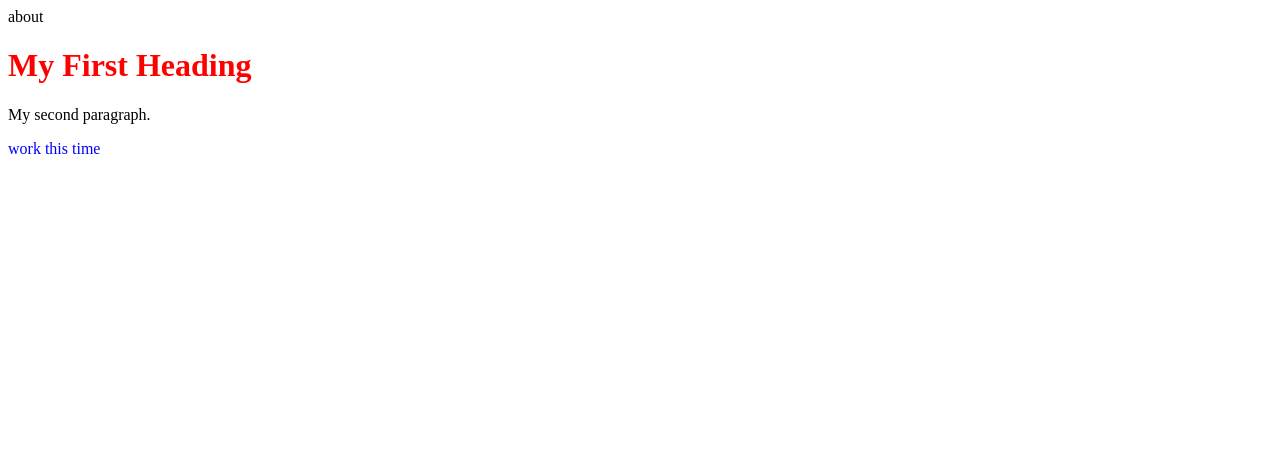
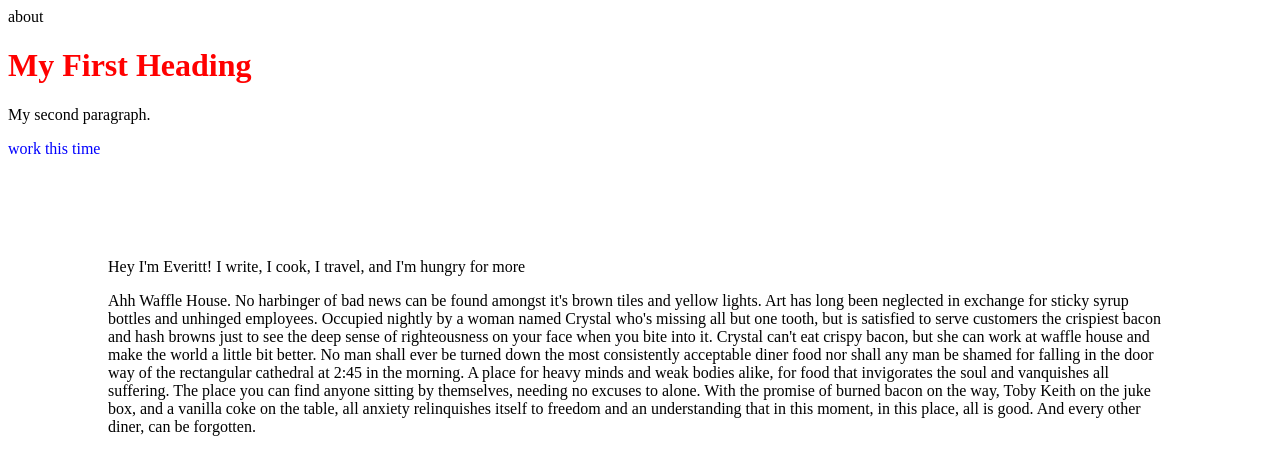
Before and after one commit to EverittGill/test-reop-101, a plain HTML site: page index.html in a window 1280 px wide. Drawn offline with Linux system fonts and the light colour scheme.

Commit message:
added some text about waffle house and new structure to the HTML. edited the CSS to reposition the text.

```diff
--- a/index.html
+++ b/index.html
@@ -8,6 +8,14 @@
 <h1 class="heading">My First Heading</h1>
 <p>My second paragraph.</p>
 <p class="please_work">work this time</p>
+<div class="container_for_text">
+    <div class="intro">
+        <p>Hey I'm Everitt! I write, I cook, I travel, and I'm hungry for more</p>
+    </div>
+    <div class="writing_example">
+        <p>Ahh Waffle House. No harbinger of bad news can be found amongst it's brown tiles and yellow lights. Art has long been neglected in exchange for sticky syrup bottles and unhinged employees. Occupied nightly by a woman named Crystal who's missing all but one tooth, but is satisfied to serve customers the crispiest bacon and hash browns just to see the deep sense of righteousness on your face when you bite into it. Crystal can't eat crispy bacon, but she can work at waffle house and make the world a little bit better. No man shall ever be turned down the most consistently acceptable diner food nor shall any man be shamed for falling in the door way of the rectangular cathedral at 2:45 in the morning. A place for heavy minds and weak bodies alike, for food that invigorates the soul and vanquishes all suffering. The place you can find anyone sitting by themselves, needing no excuses to alone. With the promise of burned bacon on the way, Toby Keith on the juke box, and a vanilla coke on the table, all anxiety relinquishes itself to freedom and an understanding that in this moment, in this place, all is good. And every other diner, can be forgotten.</p>
+    </div>
+</div>
 
 </body>
 </html>
--- a/style.css
+++ b/style.css
@@ -5,3 +5,8 @@
 .please_work {
     color: blue;
 }
+
+.container_for_text {
+    position: relative;
+    margin: 100px;
+}
```
